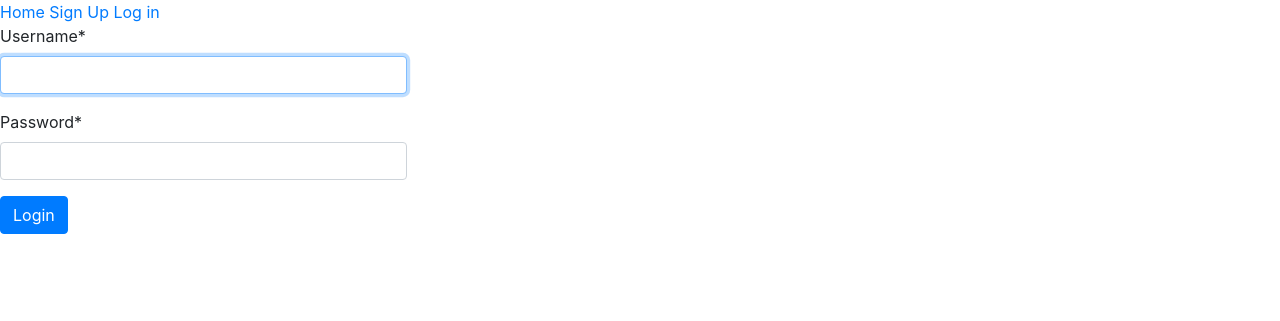
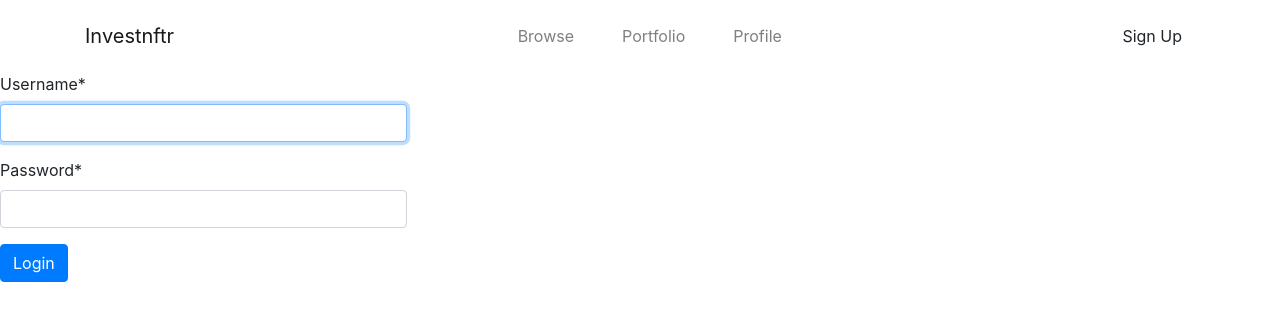
Before and after one commit to trendybloke/agile-group-2, a Django app: page /login/ in a window 1280 px wide. Shown: the top 321 px of the page. Run offline with Django 4.2, Linux system fonts and the light colour scheme; some libraries are stand-ins or nearby versions.

Commit message:
Integrated navigation bar

```diff
--- a/django_environment/django-venv/Django_Environment/etfs/templates/etf_browse.html
+++ b/django_environment/django-venv/Django_Environment/etfs/templates/etf_browse.html
@@ -1,4 +1,4 @@
-{% include 'partials/base.html' %}
+{% include 'base.html' %}
 <body>
     <div class="container">
         <div class="row">
--- a/django_environment/django-venv/Django_Environment/etfs/templates/etf_details.html
+++ b/django_environment/django-venv/Django_Environment/etfs/templates/etf_details.html
@@ -1,4 +1,4 @@
-{% include 'partials/base.html' %}
+{% include 'base.html' %}
 <div class="container">
     <div>
         {% include "partials/etf_name.html" %}
--- a/django_environment/django-venv/Django_Environment/etfs/templates/purchase_etf.html
+++ b/django_environment/django-venv/Django_Environment/etfs/templates/purchase_etf.html
@@ -1,4 +1,4 @@
-{% include 'partials/base.html' %}
+{% include 'base.html' %}
 <div class="container">
     <div>
         {% include "partials/etf_name.html" %}
--- a/django_environment/django-venv/Django_Environment/templates/base.html
+++ b/django_environment/django-venv/Django_Environment/templates/base.html
@@ -17,19 +17,16 @@
     />
 
     <title>
-      {% block title %}Agile Group2 ETF Site{% endblock %}
+      {% block title %}Investnftr{% endblock %}
     </title>
   </head>
-  <body>
-    <div class="sidenav">
-      <a href="/">Home</a>
-      <a href="/signup/">Sign Up</a>
-      <a href="/login/">Log in</a>
-    </div>
-    <div id="content" , name="content" , class="main">
+  <body class="{% block body_class %}{% endblock body_class %}">
+    {% include "includes/navigation.html" %}
 
-      <main>{% block content %} {% endblock %}</main>
-    </div>
+    {% block content %}{% endblock content %}
+
+    <!-- Specific JS goes HERE -->
+    {% block javascripts %}{% endblock javascripts %}
 
     <!-- Optional JavaScript -->
     <!-- jQuery first, then Popper.js, then Bootstrap JS -->
--- /dev/null
+++ b/django_environment/django-venv/Django_Environment/templates/includes/navigation.html
@@ -0,0 +1,46 @@
+<nav
+  class="navbar navbar-expand-lg navbar-light bg-white z-index-3 py-3">
+  <div class="container">
+    <a class="navbar-brand" href="" rel="tooltip" title="Investnftr" data-placement="bottom" target="_blank">
+      Investnftr
+    </a>
+    <button class="navbar-toggler" type="button" data-toggle="collapse" data-target="#navigation" aria-controls="navigation" aria-expanded="false" aria-label="Toggle navigation">
+      <span class="navbar-toggler-icon"></span>
+    </button>
+    <div class="collapse navbar-collapse" id="navigation">
+      <ul class="navbar-nav navbar-nav-hover mx-auto">
+        <li class="nav-item px-3">
+          {% url 'browse_etfs' as browse_url%}
+          <a class="nav-link" href="{{ browse_url }}">
+            Browse
+          </a>
+        </li>
+
+        <!--
+          <li class="nav-item px-3">
+            <a class="nav-link" href="">
+              ETFs
+            </a>
+          </li>
+        -->
+
+        <li class="nav-item px-3">
+          <a class="nav-link">
+            Portfolio
+          </a>
+        </li>
+
+        <li class="nav-item px-3">
+          <a class="nav-link ">
+            Profile
+          </a>
+        </li>
+      </ul>
+
+      <ul class="navbar-nav ms-auto">
+        <button class="btn bg-gradient-primary mb-0">Sign Up</button>
+      </ul>
+    </div>
+  </div>
+</nav>
+<!-- End Navbar -->
```
Also changed, not shown: django_environment/django-venv/Django_Environment/etfs/templates/partials/base.html (deleted, +0 -17 lines).
